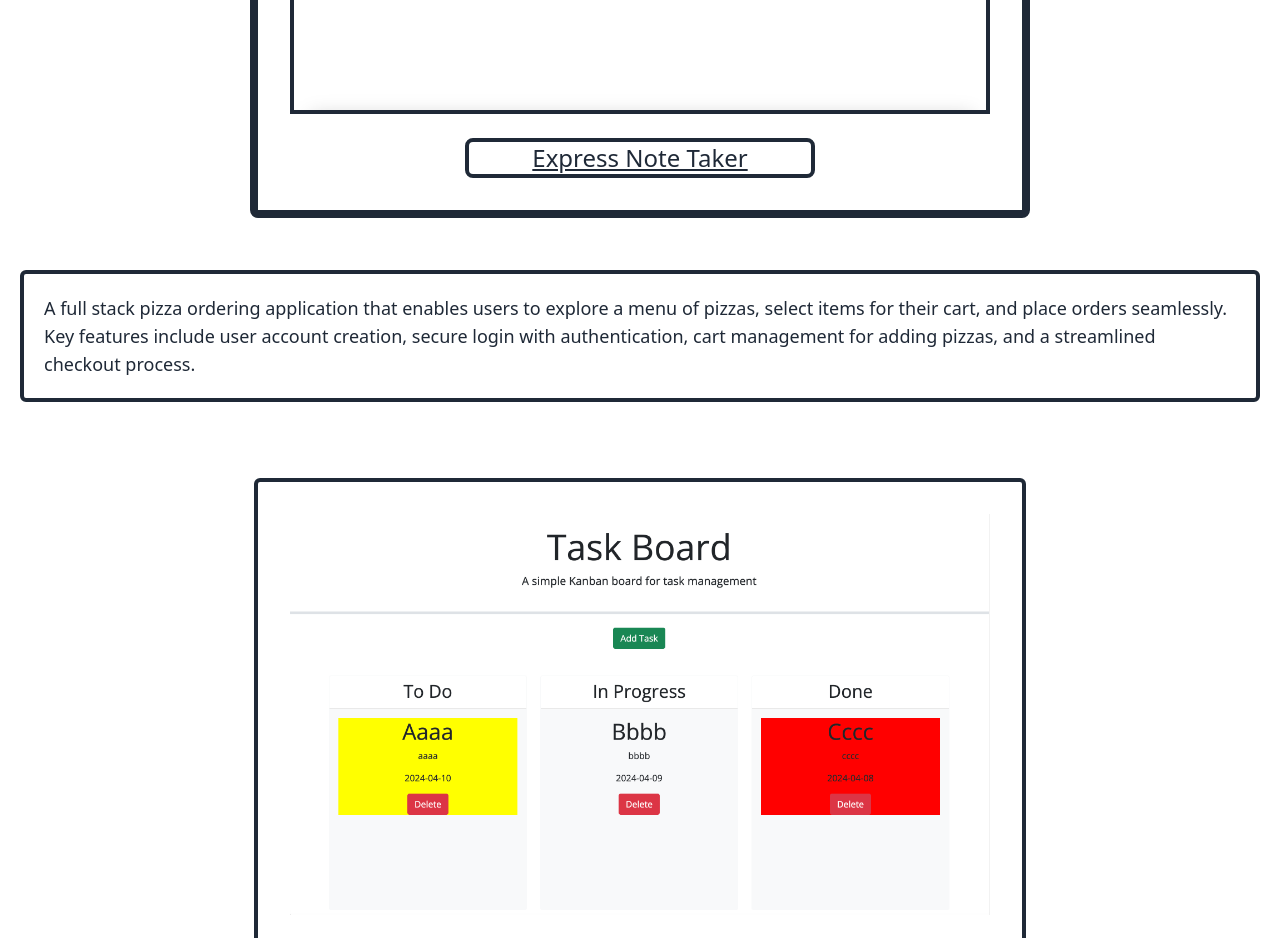
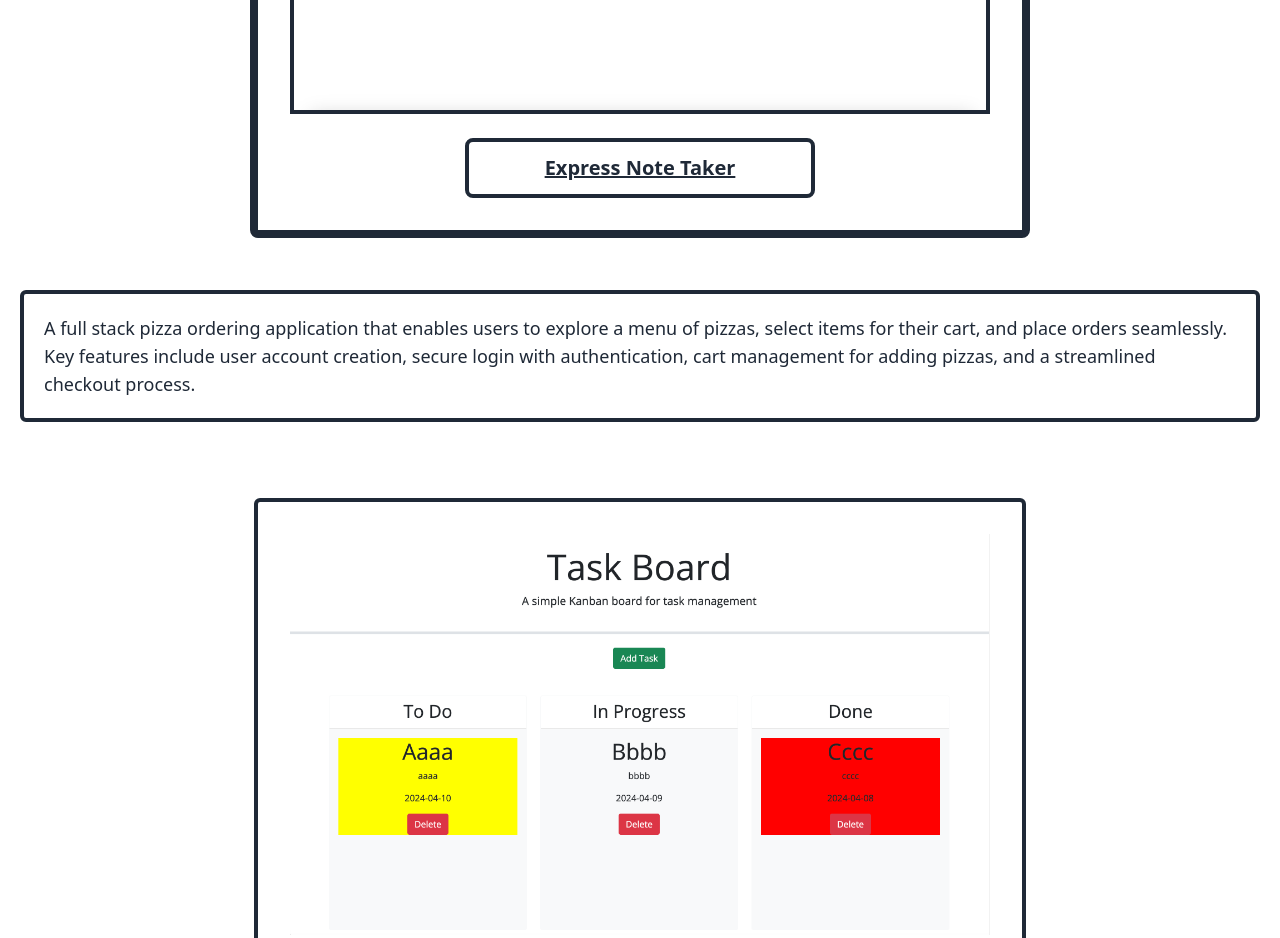
Before and after one commit to ghern5234/WebPortfolio3.0, a React (Vite) app: page /Projects in a window 1280 px wide. Shown: the part 1560-2498 px from the top of the page. Built offline with nearby package versions, Linux system fonts and the light colour scheme; a web font is replaced by a local one.

Commit message:
editing express notetake button

```diff
--- a/src/components/Projects.jsx
+++ b/src/components/Projects.jsx
@@ -36,7 +36,7 @@ const Projects = () => {
         <br></br>
         <Link
           to="https://github.com/ghern5234/Express-Note-Taker.git"
-          className="flex justify-center text-2xl underline border-4 rounded-lg w-1/2"
+          className="flex justify-center text-xl underline border-4 rounded-lg w-1/2 p-3 font-bold "
         >
           Express Note Taker
         </Link>
```
